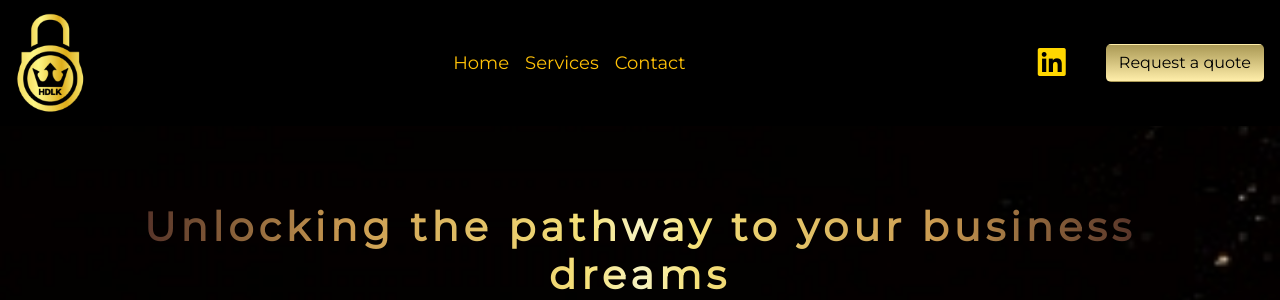
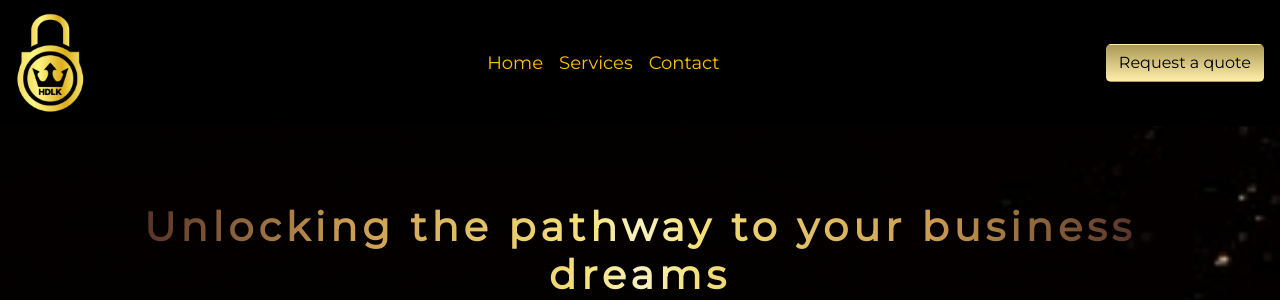
Before and after one commit to Engombe23/Hodlok-Web, a Django app: page / in a window 1280 px wide. Shown: the top 300 px of the page. Run offline with Django 3.2, Linux system fonts and the light colour scheme; data comes from the database, SQL or seed files in the repository; some libraries are stand-ins or nearby versions.

Commit message:
Removed LinkedIn icon on web, added graphic design service

```diff
--- a/hodlok/templates/base.html
+++ b/hodlok/templates/base.html
@@ -12,10 +12,7 @@
     <link rel="stylesheet" href="{% static 'css/style.css' %}">
     <link rel="shortcut icon" type="image/png" href="{% static 'images/hdlk-II.png' %}" >
     <link rel="canonical" href="https://www.hodlok.co.uk/">
-    <script async src="https://pagead2.googlesyndication.com/pagead/js/adsbygoogle.js?client=ca-pub-8695224063456990"
-     crossorigin="anonymous"></script>
-     <meta name="google-adsense-account" content="ca-pub-8695224063456990">
-     <meta property="og:image" content="{% static 'images/logo.png' %}">
+    <meta property="og:image" content="{% static 'images/logo.png' %}">
   </head>
 
   <nav class="navbar navbar-expand-lg fixed-top">
@@ -38,9 +35,6 @@
           <a class="nav-link text-warning" href="{% url 'contacts' %}">Contact</a>
         </li>
       </ul>
-      <div class="social-icons">
-        <a href="https://linkedin.com/company/hodlok"><i class="fa-brands fa-linkedin fa-2x"></i></a>
-      </div>
       <a href="{% url 'contacts' %}"><button type="button" class="btn btn2" id="buttonId">Request a quote</button></a>
     </div>
   </nav>
--- a/static/css/style.css
+++ b/static/css/style.css
@@ -20,11 +20,6 @@ nav ul li a {
 
 .navbar {
   background-color: #000;
-}
-
-.social-icons a, i {
-  color: #FFD700;
-  margin-right: 20px;
 }
 
 /*---Main Content Style On All Web Pages----*/
```
